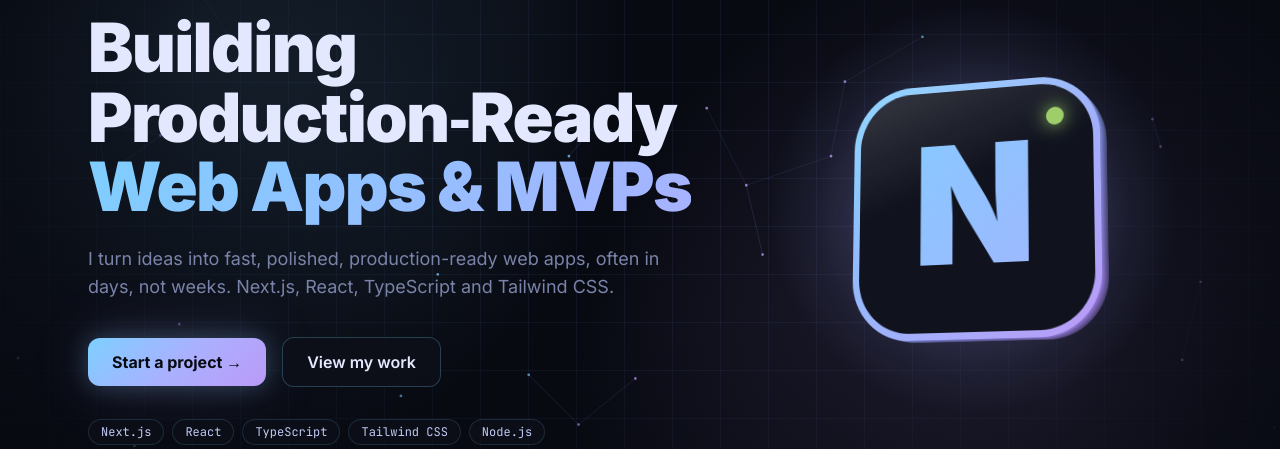
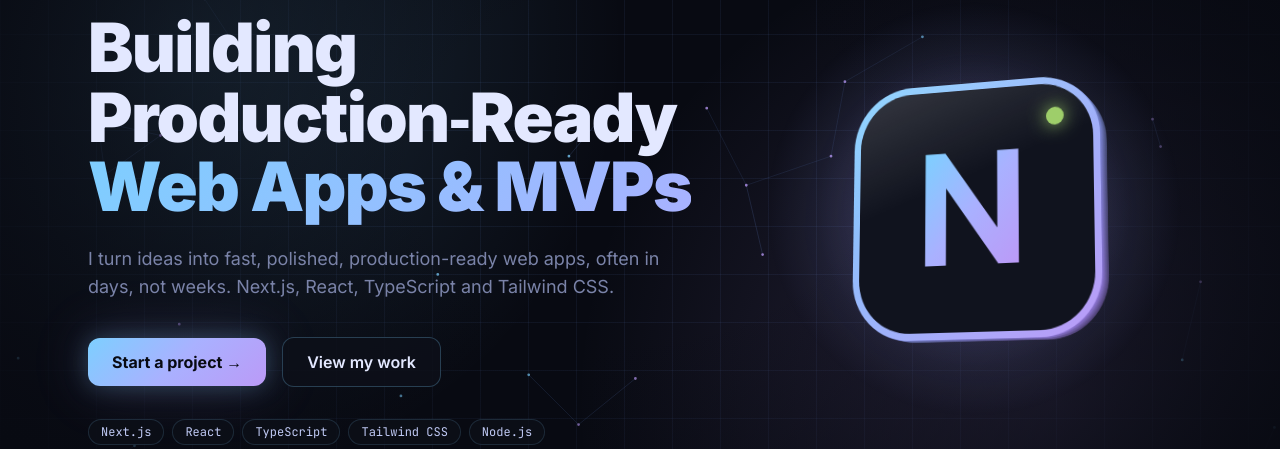
Before and after one commit to cercvadzee07/neondev-portfolio, a Next.js app: page / in a window 1280 px wide. Shown: the part 158-607 px from the top of the page. Built offline with nearby package versions, Linux system fonts and the light colour scheme; no server answers.

Commit message:
fix 3d logo and change email to real

```diff
--- a/src/components/effects/Logo3D.tsx
+++ b/src/components/effects/Logo3D.tsx
@@ -60,12 +60,22 @@ export default function Logo3D({ size = 260 }: { size?: number }) {
         ))}
         <div className="neon-border absolute inset-0 rounded-[24%]" style={{ borderWidth: size * 0.03 }} />
         <div className="absolute inset-0 rounded-[24%] bg-[linear-gradient(160deg,rgba(255,255,255,.16),transparent_40%)]" />
-        <div
-          className="text-neon absolute inset-0 flex items-center justify-center font-black leading-none"
-          style={{ fontSize: size * 0.64, letterSpacing: -size * 0.02, paddingBottom: size * 0.03, transform: "translateZ(8px)" }}
+        {/* SVG letter instead of background-clip:text — Firefox can drop gradient text inside 3D transforms until a repaint */}
+        <svg
+          viewBox="0 0 64 64"
+          className="absolute inset-0 h-full w-full"
+          style={{ transform: "translateZ(8px)" }}
+          aria-hidden
         >
-          N
-        </div>
+          <defs>
+            <linearGradient id="nd-logo3d-g" x1="0" y1="0" x2="1" y2="1">
+              <stop offset="0%" stopColor="#7dcfff" />
+              <stop offset="50%" stopColor="#a9b1ff" />
+              <stop offset="100%" stopColor="#bb9af7" />
+            </linearGradient>
+          </defs>
+          <path d="M20 46V18h5.2l13.4 19.2V18H44v28h-5.2L25.4 26.8V46z" fill="url(#nd-logo3d-g)" />
+        </svg>
         <span
           className="absolute rounded-full bg-ok animate-blink"
           style={{ right: "13%", top: "13%", width: "7%", height: "7%", boxShadow: "0 0 18px #9ece6a", transform: "translateZ(10px)" }}
--- a/src/components/sections/Pricing.tsx
+++ b/src/components/sections/Pricing.tsx
@@ -32,7 +32,7 @@ export default function Pricing() {
                 </div>
                 <p className="mt-1 text-sm text-fg-muted">{p.blurb}</p>
                 <div className="mt-6 flex items-baseline gap-1">
-                  <span className={`text-5xl font-black ${p.popular ? "text-neon" : "text-fg-strong"}`}>${p.price}</span>
+                  <span className={`text-5xl font-black ${p.popular ? "text-cyan-neon" : "text-fg-strong"}`}>${p.price}</span>
                   <span className="text-sm text-fg-subtle">fixed</span>
                 </div>
                 <p className="mt-2 font-mono text-xs text-fg-subtle">
--- a/src/content/site.ts
+++ b/src/content/site.ts
@@ -13,7 +13,7 @@ export const site = {
     upwork: "https://www.upwork.com/freelancers/~01cae3191ce6fb81cc",
     github: "https://github.com/cercvadzee07",
     linkedin: "https://www.linkedin.com/in/beqa-tsertsvadze-a01b88383/",
-    email: "b.tsertsvadze.370@gmail.com",
+    email: "neondev.code@gmail.com",
   },
 } as const;
 
```
